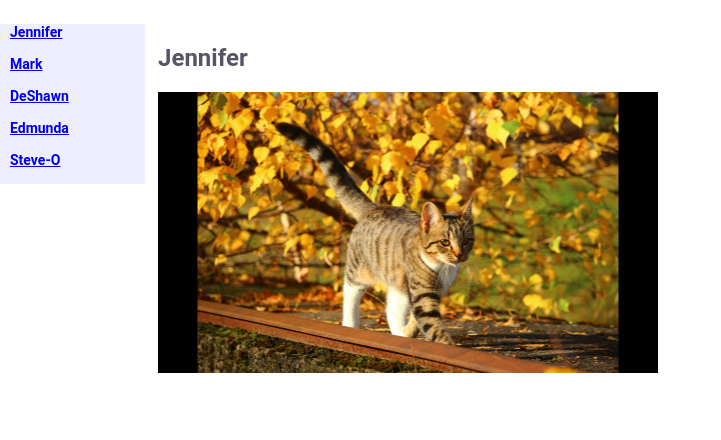
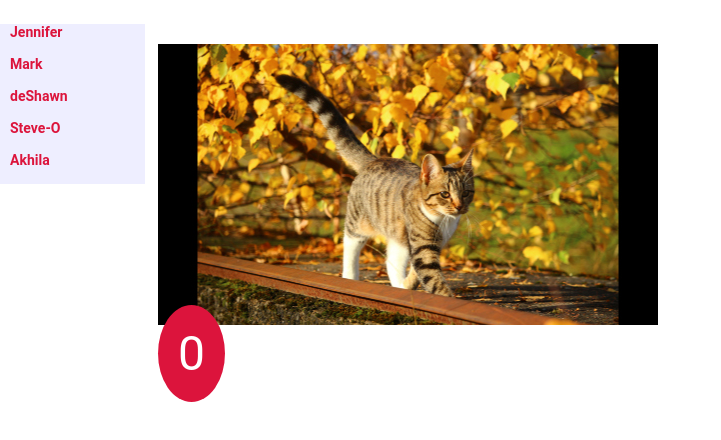
Before and after one commit to BensonGardner/cat-clicker, a website: page source/index.html in a window 1280 px wide. Both pictures are taken after a click on the link "Jennifer". Shown: the part 58-498 px from the top of the page, without its empty margins (0-721 px from the left). Drawn offline with Linux system fonts and the light colour scheme.

Commit message:
reconfig: Change to MVO setup

```diff
--- a/source/css/style.css
+++ b/source/css/style.css
@@ -12,6 +12,10 @@ body {
 
 .cat-box {
     display: none;
+}
+
+.cat-name {
+    color: inherit;
 }
 
 #navigation {
@@ -29,9 +33,15 @@ body {
     padding: 0 10 0;
 }
 
+#navigation a {
+    color: inherit;
+    text-decoration: inherit;
+    list-style: none;
+}
+
 .menu-link {
-    margin: 15px auto;
-    padding: 15px inherit;
+    margin: auto;
+    padding: 0 auto;
 }
 
 #clickZone {
@@ -49,7 +59,7 @@ body {
     position: inline;
  /*   left: 70vw;
     bottom: 10vw; */
-    display: none;
+    display: inline;
     font-size: 3em;
     color: white;
     padding: 20px;
--- a/source/index.html
+++ b/source/index.html
@@ -13,7 +13,12 @@
 
     <main>
         <div id="navigation"></div>
-        <div id="clickZone"></div>
+        <div id="clickZone">
+            <div class="cat-box">
+                <h2 class="cat-name"></h2>
+                <div class="cat-box"><a href = "#"><img class="cat-pic" alt="cat" src=""></a></div>
+                <div class="reward"></div>
+            </div>
 
     </main>
 
--- a/source/js/script.js
+++ b/source/js/script.js
@@ -1,65 +1,130 @@
-var clickZone = $('#clickZone'),
-    cats = [];
+// This is our data model.
+var cats = [
+    {
+        name: 'Jennifer',
+        pic:  'images/kitten-autumn-500.jpg',
+    },
+    {
+        name: 'Mark',
+        pic: 'images/cat-grey-500.jpg'
+    },
+    {
+        name: 'deShawn',
+        pic: 'images/cat-sleeping.jpg'
+    },
+    {
+        name: 'Steve-O',
+        pic: 'images/cat-hairless.jpg'
+    },
+    {
+        name: 'Akhila',
+        pic: 'images/cat-with-pita.jpg'
+    }
+];
 
-// Cat constructor. This creates a
-// cat object and pushes it into the main
-// area of the page. It also creates a menu
-// link.
-// The Title case method was found at
-// https://stackoverflow.com/questions/5086390/jquery-title-case
 
-var Cat = function(name, picture) {
-    this.clicks = 0;
-    this.name = name.replace(/(?:^|\s)\w/g, function(match) {
-        return match.toUpperCase();
-    });
+// This is our "octopus"/controller/whatever.
+var octopus = {
 
-    var nameHTML = '<div class="cat-name"><h2>' + this.name +
-            '</h2></div>',
+  	currentCat: '',
 
-        rewardHTML = '<div class="reward" id="' + this.name +
-            '-reward"><span id="' + this.name +
-            '-reward-text">' + this.clicks + '</span></div>',
+    // octopus.init() sets everything up. It adds a
+    // count property to each of the cats in the data array,
+    // and then sends the data model to the view object to
+    // create the view.
+    init: function() {
+        for (i = 0; i < cats.length; i++) {
+            cats[i].count = 0;
+        }
+        console.log(cats);
+        view.menu.init(cats);
+        view.featured.init();
+    },
 
-        picHTML = '<div class="cat-pic" id="' + this.name + '-pic"><img alt="cat" src="' +
-            picture + '"></div>',
+    // octopus.select(cat) is called by the view when a cat
+    // is selected. Octopus.select(cat) sets currentCat
+    // to that piece of the data model which was selected
+    // in the view, then tags the view object to change
+    // the main display and the menu styling.
+    select: function(cat) {
+        console.log(cat + " is da cat");
+        octopus.currentCat = cat;
+        view.featured.display(octopus.currentCat);
+        view.menu.highlight(octopus.currentCat);
+    },
 
-        menuHTML = '<a class="menu-link" href="#" id="' + this.name + '">' + this.name + '</a></br></br>';
+    // Increase count for the selected cat if clicked.
+    // incrementClicks() is called by an event listener
+    // which is inserted by the view. Make the circle
+    // for the clicking show up.
+    incrementClicks: function() {
+        octopus.currentCat.count++;
+        console.log(octopus.currentCat.count);
+        view.featured.displayNewCount();
+    }
 
-    clickZone.append('<div class="cat-box" id="box-' +
-        this.name + '">' + nameHTML + picHTML + rewardHTML);
-    cats.push(this);
-    $('#navigation').append(menuHTML);
 };
 
-// Add the count function. It takes each cat's
-// circle as an argument, then increments the
-// count when it is clicked.
-Cat.prototype.count = function(circle) {
-    this.clicks++;
-    circle.style.display = 'inline';
-    circle.innerHTML = '<span id="' + this.name + '-reward-text">' +    this.clicks + '</span>';
+
+var view = {
+
+// featured is the main area of the website
+    featured : {
+
+        // featured.display is called
+        // to display a particular cat's
+        // name, pic, and click count.
+        display: function(cat) {
+            $('.cat-box').css('display', 'inline');
+            $('.cat-name').text = cat.name;
+            $('.cat-pic').attr('src', cat.pic);
+            $('.reward').text(cat.count);
+        },
+
+        // featured.init puts an event listener on the div
+        // containing the cat pic, to increment the current cat's
+        // click count.
+        init: function() {
+            $('.cat-pic').click(octopus.incrementClicks);
+        },
+
+        displayNewCount: function() {
+            var cat = octopus.currentCat;
+            console.log(cat);
+            console.log(cat.count);
+            $('.reward').text(cat.count);
+        }
+
+    },
+
+
+// menu is the list of cats
+    menu: {
+
+        // Change styling when a cat is selected
+        highlight: function(currentCat) {
+            // later do this
+        },
+
+        init: function(cats) {
+            console.log(cats);
+            for (i = 0; i < cats.length; i++) {
+                console.log(cats[i]);
+                var menuHTML = '<span class="menu-link" id="' +
+                    i + '"><a href="#">' + cats[i].name + '</a><br><br></span>';
+
+                $('#navigation').append(menuHTML);
+
+                // Put the event listener on the menu links to select
+                // desired cat. Using .call() because we need to pass an argument to the select function
+                $('#' + i).click(function() {
+                    console.log(Number(this.id));
+                    console.log(cats[Number(this.id)]);
+                    octopus.select.call(octopus, cats[Number(this.id)]);
+                });
+            }
+        }
+    }
 };
 
-var jen = new Cat('jennifer', 'images/kitten-autumn-500.jpg'),
-    mark = new Cat('Mark', 'images/cat-grey-500.jpg'),
-    deShawn = new Cat('deShawn', 'images/cat-sleeping.jpg'),
-    edmunda = new Cat('edmunda', 'images/cat-with-pita.jpg'),
-    steve = new Cat('steve-O', 'images/cat-hairless.jpg');
-
-// Add the click-to-select functionality to the menu,
-// and the click-to-count functionality to the cat pictures
-// that the menu brings up.
-for (i = 0; i < cats.length; i++) {
-    (function(i) {
-        var catCircle = document.getElementById(cats[i].name +
-            '-reward');
-        $('#' + this.name + '-pic').click(function() {
-            cats[i].count.call(cats[i], catCircle);
-        });
-        $('#' + cats[i].name).click(function() {
-            $('.cat-box').css('display', 'none');
-            $('#box-' + this.id).css('display', 'inline');
-        })
-    }).call(cats[i], i);
-}
+octopus.init();
```
